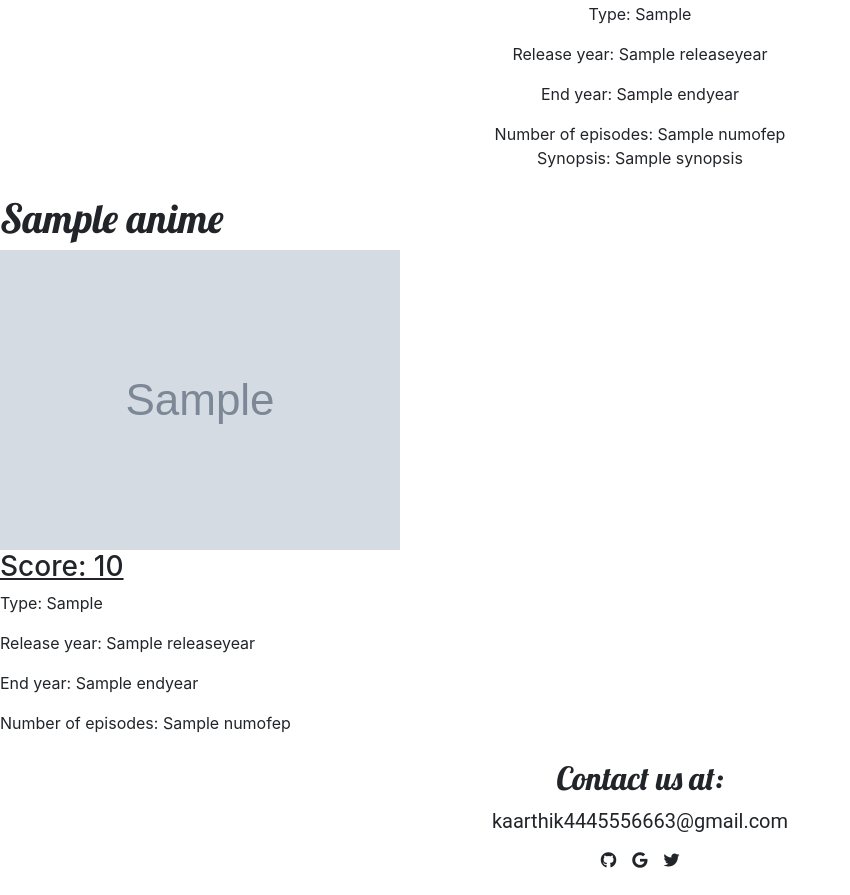
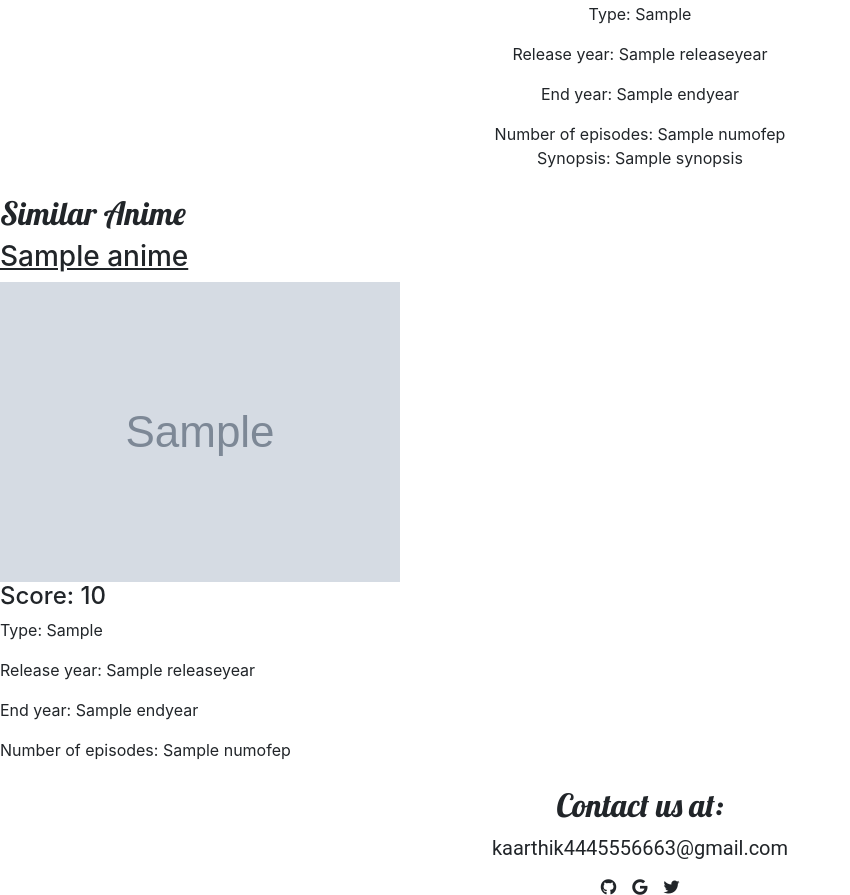
Before and after one commit to keerthigkaarthik/Anime-Recomender, a Django app: template templates/individual_anime2.html in a window 1280 px wide. Shown: the part 492-1387 px from the top of the page, without its empty margins (0-850 px from the left). Before the commit the page ends 1360 px from the top, so only its background shows below. Run offline with Django 4.2, Linux system fonts and the light colour scheme; the template is opened without the code that fills it: most values are stand-ins (such as "Sample title", 1, 10 or a date in 2020); grey boxes marked "Sample" are stand-in pictures; some libraries are stand-ins or nearby versions; some web fonts are replaced.

Commit message:
Update individual_anime2.html

```diff
--- a/templates/individual_anime2.html
+++ b/templates/individual_anime2.html
@@ -6,16 +6,16 @@
     <br>
     <br>
     <br>
-      <div class = 'individual_anime'>
+    <div class='individual_anime'>
         <h1>{{anime_example.name}}</h1>
-          <img src = '{{anime_example.picture}}' alt = 'picture of anime' class='fade-in'>
-          <div class = 'rating fade-in'><h3>Score: {{anime_example.score}}</h3></div>
-          <div class = 'type fade-in'><p>Type: {{anime_example.type_1}}</p></div>
-          <div class = 'release fade-in'><p>Release year: {{anime_example.releaseyear}}</p></div>
-          <div class = 'endyear fade-in'><p>End year: {{anime_example.endyear}}</p></div>
-          <div class = 'numofep fade-in'>Number of episodes: {{anime_example.numofep}}</div>
+        <img src='{{anime_example.picture}}' alt='picture of anime' class='fade-in'>
+        <div class='rating fade-in'><h3>Score: {{anime_example.score}}</h3></div>
+        <div class='type fade-in'><p>Type: {{anime_example.type_1}}</p></div>
+        <div class='release fade-in'><p>Release year: {{anime_example.releaseyear}}</p></div>
+        <div class='endyear fade-in'><p>End year: {{anime_example.endyear}}</p></div>
+        <div class='numofep fade-in'>Number of episodes: {{anime_example.numofep}}</div>
         {% if user.is_authenticated %}
-            <form method = 'POST' action = ''>
+            <form method='POST' action=''>
               {% csrf_token %}
               {% if saw == False %}
               <label for="rating">Rate this anime:</label>
@@ -26,7 +26,7 @@
                 <option value="2">2</option>
                 <option value="1">1</option>
               </select>
-              <input type="submit" name = 'submit' id='submit' value="Rate">
+              <input type="submit" name='submit' id='submit' value="Rate">
               {% else %}
               <input type="submit" name='delete' id='delete' value="Remove from favourites">
               <label for="rating">Change the rating:</label>
@@ -37,34 +37,35 @@
                 <option value="2">2</option>
                 <option value="1">1</option>
               </select>
-              <input type="submit" id = 'Change' name='Change' value="Change Rating">
+              <input type="submit" id='Change' name='Change' value="Change Rating">
               {% endif %}
             </form>
         {% endif %}
-          <div class = 'synopsis fade-in'>Synopsis: {{anime_example.synopsis}}</div>
+        <div class='synopsis fade-in'>Synopsis: {{anime_example.synopsis}}</div>
     </div>
 
+    <br>
+    <h2>Similar Anime</h2>
+    <div class="similar-anime-container">
+        {% for anime in similar_anime_examples %}
+        <div class="similar-anime-card">
+            <h3>{{anime.name}}</h3>
+            <img src='{{anime.picture}}' alt='picture of anime' class='fade-in'>
+            <div class='rating fade-in'><h4>Score: {{anime.score}}</h4></div>
+            <div class='type fade-in'><p>Type: {{anime.type_1}}</p></div>
+            <div class='release fade-in'><p>Release year: {{anime.releaseyear}}</p></div>
+            <div class='endyear fade-in'><p>End year: {{anime.endyear}}</p></div>
+            <div class='numofep fade-in'>Number of episodes: {{anime.numofep}}</div>
+        </div>
+        {% endfor %}
+    </div>
 
     <br>
-        <div>
-            {% for anime in similar_anime_examples %}
-              <h1>{{anime.name}}</h1>
-              <img src = '{{anime.picture}}' alt = 'picture of anime' class='fade-in'>
-              <div class = 'rating fade-in'><h3>Score: {{anime.score}}</h3></div>
-              <div class = 'type fade-in'><p>Type: {{anime.type_1}}</p></div>
-              <div class = 'release fade-in'><p>Release year: {{anime.releaseyear}}</p></div>
-              <div class = 'endyear fade-in'><p>End year: {{anime.endyear}}</p></div>
-              <div class = 'numofep fade-in'>Number of episodes: {{anime.numofep}}</div>
-            {% endfor %}
-        </div>
-      <br>
-
-      <div class="about-us fade-in" id = 'profile'>
+    <div class="about-us fade-in" id='profile'>
         <h2>Contact us at: </h2>
         <p>kaarthik4445556663@gmail.com</p>
     </div>
-
-      <div class = 'footer'>
+    <div class='footer'>
         <i class="fab fa-github" aria-hidden="true"></i>
         <i class="fab fa-google"></i>
         <i class="fab fa-twitter"></i>
```
Lines whose indentation alone changed are shown as unchanged.
